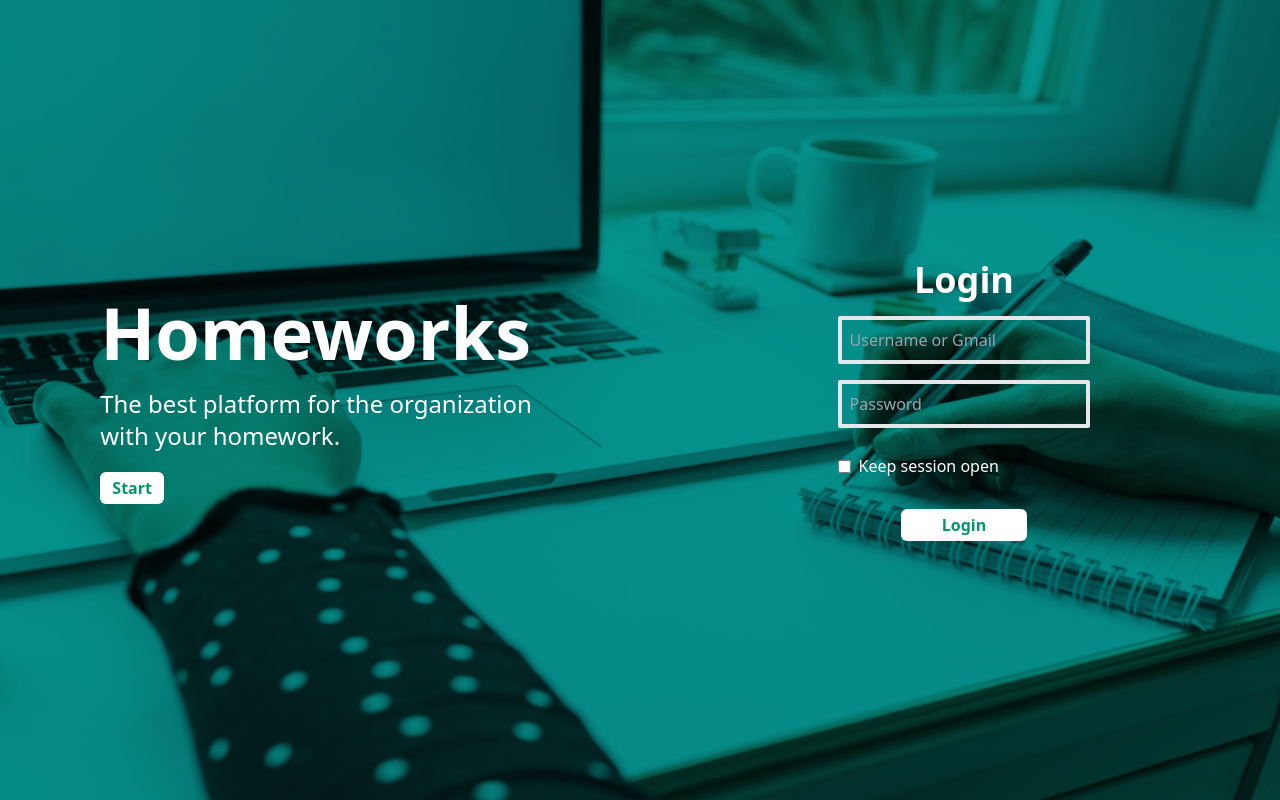
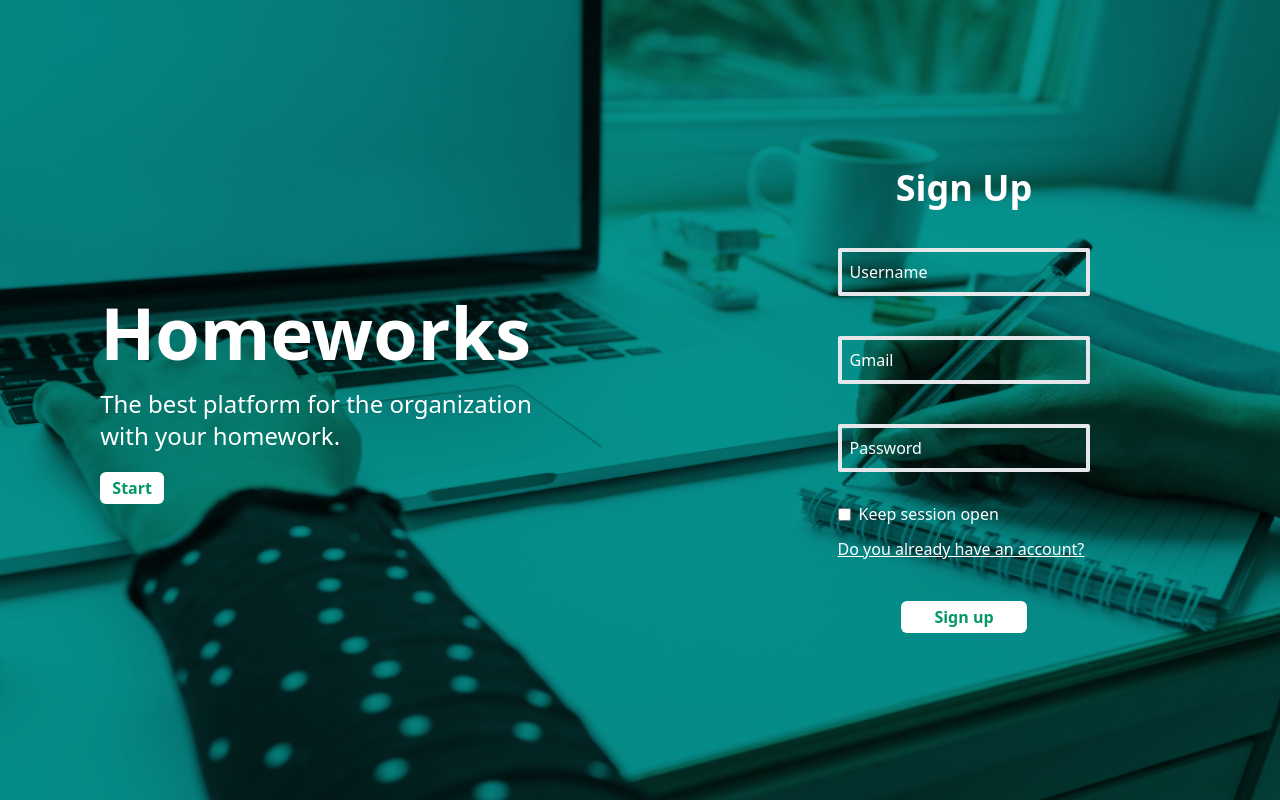
Before and after one commit to jesusrpd/HomeworksApp, a React (Create React App) app: page / in a window 1280 px wide. Built offline with nearby package versions, Linux system fonts and the light colour scheme.

Commit message:
Add form sign up and the file from dashboard

```diff
--- a/package.json
+++ b/package.json
@@ -9,6 +9,7 @@
 		"@testing-library/user-event": "^12.8.3",
 		"react": "^17.0.2",
 		"react-dom": "^17.0.2",
+		"react-router-dom": "^5.2.0",
 		"react-scripts": "4.0.3",
 		"web-vitals": "^1.1.2"
 	},
--- a/src/App.jsx
+++ b/src/App.jsx
@@ -1,13 +1,14 @@
 import React from 'react';
-import Form from './components/Form';
+import Login from './components/Login';
 import Presentation from './components/Presentation';
+import SignUp from './components/SignUp';
 
 const App = ()=>(
 	<div className="h-screen w-screen bg-green-600">
 		<div className="bg-banner bg-no-repeat bg-cover bg-center h-full">
 			<div className="grid grid-cols-2 gap-4 w-full place-items-center h-screen">
 				<Presentation/>
-				<Form/>
+				<SignUp/>
 			</div>
 		</div>
 	</div>
--- a/src/components/Form.jsx
+++ /dev/null
@@ -1,27 +0,0 @@
-import React from 'react';
-
-const Form = ()=>(
-    <div className="w-2/5">
-		<h2 className="text-white text-center font-black text-4xl">Login</h2>
-		<div className="flex flex-col">
-			<input placeholder="Username or Gmail"
-                className="text-white bg-transparent focus:outline-none border-solid border-4 p-2 rounded-sm my-4"
-                type="text" />
-			<input placeholder="Password"
-                className="text-white bg-transparent focus:outline-none border-solid border-4 p-2 mb-4 rounded-sm"
-                type="password"/>
-			<div className="flex items-center">
-                <input
-                    className="bg-transparent my-4 focus:outline-none"
-                    type="checkbox"/>
-                <p className="text-white pl-2">Keep session open</p>
-            </div>
-            <button
-                className="bg-white text-green-600 hover:text-white hover:bg-green-400 font-bold w-2/4 m-auto mt-5 p-1 rounded-md">
-                Login
-            </button>
-		</div>
-	</div>
-);
-
-export default Form;
--- /dev/null
+++ b/src/components/Login.jsx
@@ -0,0 +1,29 @@
+import React from 'react';
+
+const Form = ()=>(
+    <div className="w-2/5">
+		<h2 className="text-white text-center font-black text-4xl mb-5">Login</h2>
+		<div className="flex flex-col">
+			<input placeholder="Username or Gmail"
+                className="text-white bg-transparent focus:outline-none border-solid border-4 p-2 rounded-sm my-5 placeholder-white"
+                type="text" />
+			<input placeholder="Password"
+                className="text-white bg-transparent focus:outline-none border-solid border-4 p-2 my-5 rounded-sm placeholder-white"
+                type="password"/>
+			<div className="flex items-center">
+                <input
+                    className="my-4 focus:outline-none"
+                    type="checkbox"/>
+                <p className="text-white pl-2">Keep session open</p>
+            </div>
+            <p className="text-white underline cursor-pointer">You do not have an account?</p>
+            <button
+
+                className="bg-white text-green-600 hover:text-white hover:bg-green-400 font-bold w-2/4 m-auto mt-10 p-1 rounded-md focus:outline-none">
+                Login
+            </button>
+		</div>
+	</div>
+);
+
+export default Form;
--- /dev/null
+++ b/src/components/SignUp.jsx
@@ -0,0 +1,31 @@
+import React from 'react';
+
+const SignUp = ()=>(
+    <div className="w-2/5">
+        <h2 className="text-white text-center font-black text-4xl mb-5">Sign Up</h2>
+        <div className="flex flex-col">
+            <input placeholder="Username"
+                className="text-white bg-transparent focus:outline-none border-solid border-4 p-2 rounded-sm my-5 placeholder-white"
+                type="text" />
+            <input placeholder="Gmail"
+                className="text-white bg-transparent focus:outline-none border-solid border-4 p-2 rounded-sm my-5 placeholder-white"
+                type="email" />
+            <input placeholder="Password"
+                className="text-white bg-transparent focus:outline-none border-solid border-4 p-2 my-5 rounded-sm placeholder-white"
+                type="password"/>
+            <div className="flex items-center">
+                <input
+                    className="my-4 focus:outline-none"
+                    type="checkbox"/>
+                <p className="text-white pl-2">Keep session open</p>
+            </div>
+            <p className="text-white underline cursor-pointer">Do you already have an account?</p>
+            <button
+                className="bg-white text-green-600 hover:text-white hover:bg-green-400 font-bold w-2/4 m-auto mt-10 p-1 rounded-md focus:outline-none">
+                Sign up
+            </button>
+        </div>
+    </div>
+);
+
+export default SignUp;
--- /dev/null
+++ b/src/pages/Dashboard.jsx
@@ -0,0 +1,7 @@
+import React from 'react';
+
+const Dashboard = ()=>(
+    <h1 className="text-green-600 font-black">Dashboard</h1>
+);
+
+export default Dashboard;
```
Also changed, not shown: 1 other file (tests, documents, lock files or other folders).
